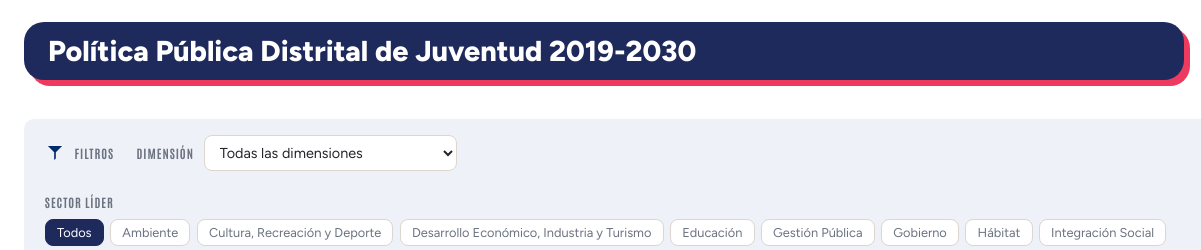
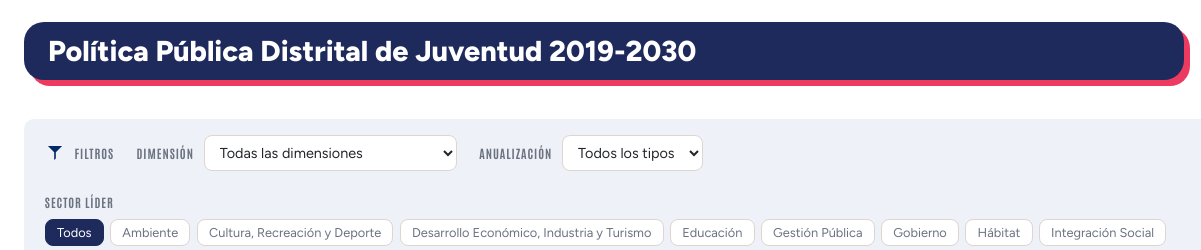
Before and after one commit to SDIS-Juventud/tablero-ppdj, a plain HTML site: page productos.html in a window 1280 px wide. Shown: the top 250 px of the page, 0-1201 px from the left. Drawn offline with nearby package versions, Linux system fonts and the light colour scheme.

Commit message:
filtro de anualizacion

```diff
--- a/productos.html
+++ b/productos.html
@@ -230,6 +230,10 @@ footer {
       <select id="filtro-dim"></select>
     </div>
     <div class="filtro-grupo">
+      <span class="filtro-label">Anualización</span>
+      <select id="filtro-tipo"></select>
+    </div>
+    <div class="filtro-grupo">
       <span class="filtro-label">Sector líder</span>
       <div id="filtro-sectores" style="display:flex; gap:0.4rem; flex-wrap:wrap;"></div>
     </div>
@@ -277,6 +281,7 @@ footer {
 
   const estado = {
     dim: params.get('dim') || '',            // "1".."7" o "" = todas
+    tipo: params.get('tipo') || '',          // tipo de anualización o "" = todos
     sectores: new Set(),                      // vacío = todos
     llave: params.get('llave') || '',
   };
@@ -314,6 +319,19 @@ footer {
       estado.llave = '';
       sincronizarUrl();
       pintarSectores();
+      pintarTabla();
+    });
+
+    // filtro por tipo de anualización (Suma, Constante, Creciente, ...)
+    const selTipo = document.getElementById('filtro-tipo');
+    const tipos = [...new Set(DATOS.items.map(it => it.tipo_anualizacion).filter(Boolean))].sort();
+    selTipo.innerHTML = '<option value="">Todos los tipos</option>' +
+      tipos.map(t => `<option value="${t}">${t}</option>`).join('');
+    selTipo.value = estado.tipo;
+    selTipo.addEventListener('change', () => {
+      estado.tipo = selTipo.value;
+      estado.llave = '';
+      sincronizarUrl();
       pintarTabla();
     });
 
@@ -358,12 +376,14 @@ footer {
   function itemsFiltrados() {
     return DATOS.items.filter(it =>
       (!estado.dim || it.key_dimension === estado.dim + '.') &&
+      (!estado.tipo || it.tipo_anualizacion === estado.tipo) &&
       (estado.sectores.size === 0 || estado.sectores.has(it.sector_lider)));
   }
 
   function sincronizarUrl() {
     const p = new URLSearchParams();
     if (estado.dim) p.set('dim', estado.dim);
+    if (estado.tipo) p.set('tipo', estado.tipo);
     if (estado.llave) p.set('llave', estado.llave);
     history.replaceState(null, '', location.pathname + (p.toString() ? '?' + p : ''));
   }
```
Also changed, not shown: resultados.html (+20 -0 lines).
